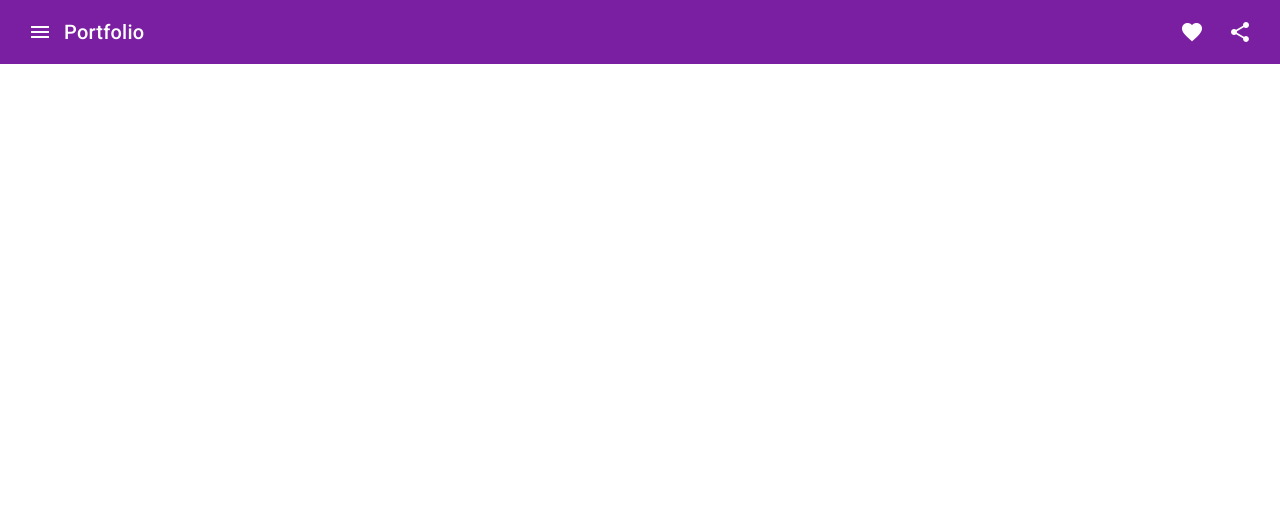
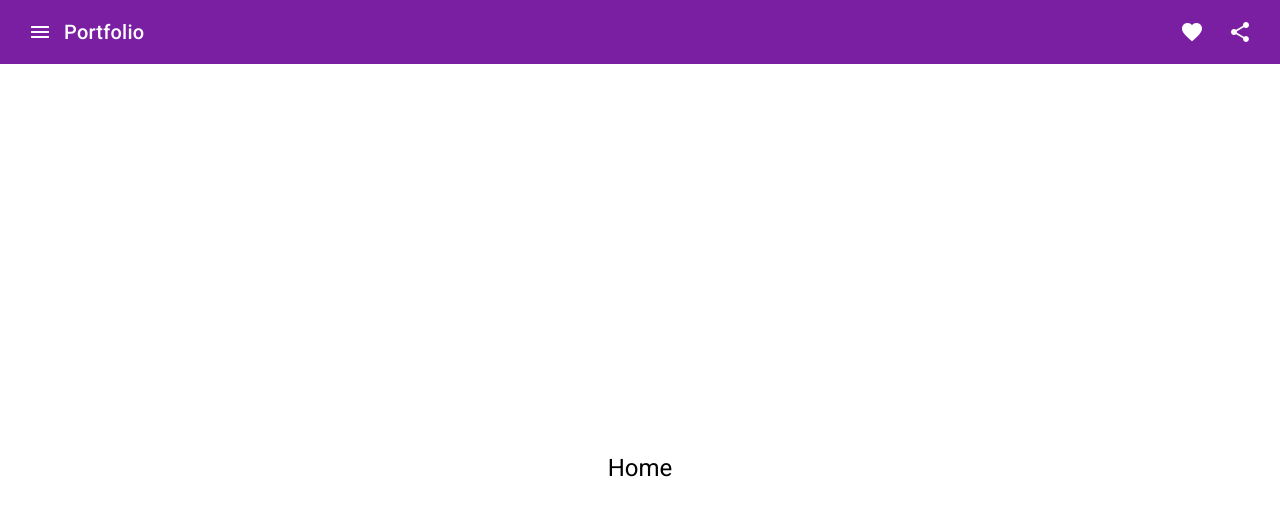
Before and after one commit to javieranguloluna/portfolio, an Angular app: page / in a window 1280 px wide. Shown: the top 516 px of the page. Built offline with nearby package versions, Linux system fonts and the light colour scheme.

Commit message:
added home

```diff
--- a/src/app/app-routing.module.ts
+++ b/src/app/app-routing.module.ts
@@ -1,7 +1,10 @@
 import { NgModule } from '@angular/core';
 import { RouterModule, Routes } from '@angular/router';
+import { HomeComponent } from './home/home.component';
 
-const routes: Routes = [];
+const routes: Routes = [
+  { path: '', component: HomeComponent }
+];
 
 @NgModule({
   imports: [RouterModule.forRoot(routes)],
--- a/src/app/app.module.ts
+++ b/src/app/app.module.ts
@@ -8,11 +8,13 @@ import { BrowserAnimationsModule } from '@angular/platform-browser/animations';
 import { MatButtonModule } from '@angular/material/button';
 import { MatIconModule } from '@angular/material/icon';
 import { MatToolbarModule } from '@angular/material/toolbar';
+import { HomeComponent } from './home/home.component';
 
 
 @NgModule({
   declarations: [
-    AppComponent
+    AppComponent,
+    HomeComponent
   ],
   imports: [
     BrowserModule,
--- /dev/null
+++ b/src/app/home/home.component.html
@@ -0,0 +1,3 @@
+<div>
+    <h1>Home</h1>
+</div>
--- /dev/null
+++ b/src/app/home/home.component.scss
@@ -0,0 +1,7 @@
+div {
+    display: flex;
+    flex-direction: column;
+    align-items: center;
+    justify-content: center;
+    height: 100%;
+}
```
Also changed, not shown: src/app/home/home.component.ts (added, +10 -0 lines), 1 other file (tests, documents, lock files or other folders).
